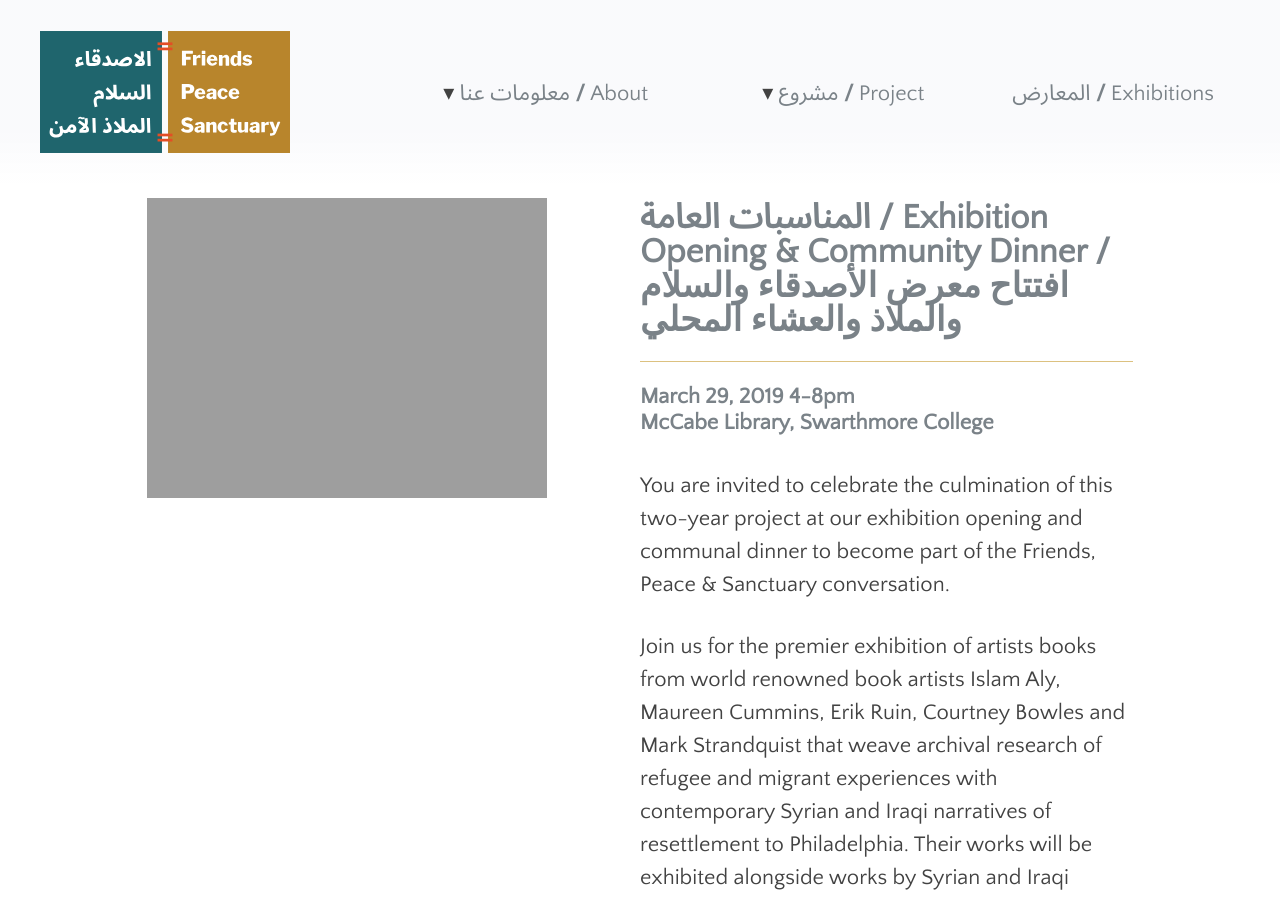
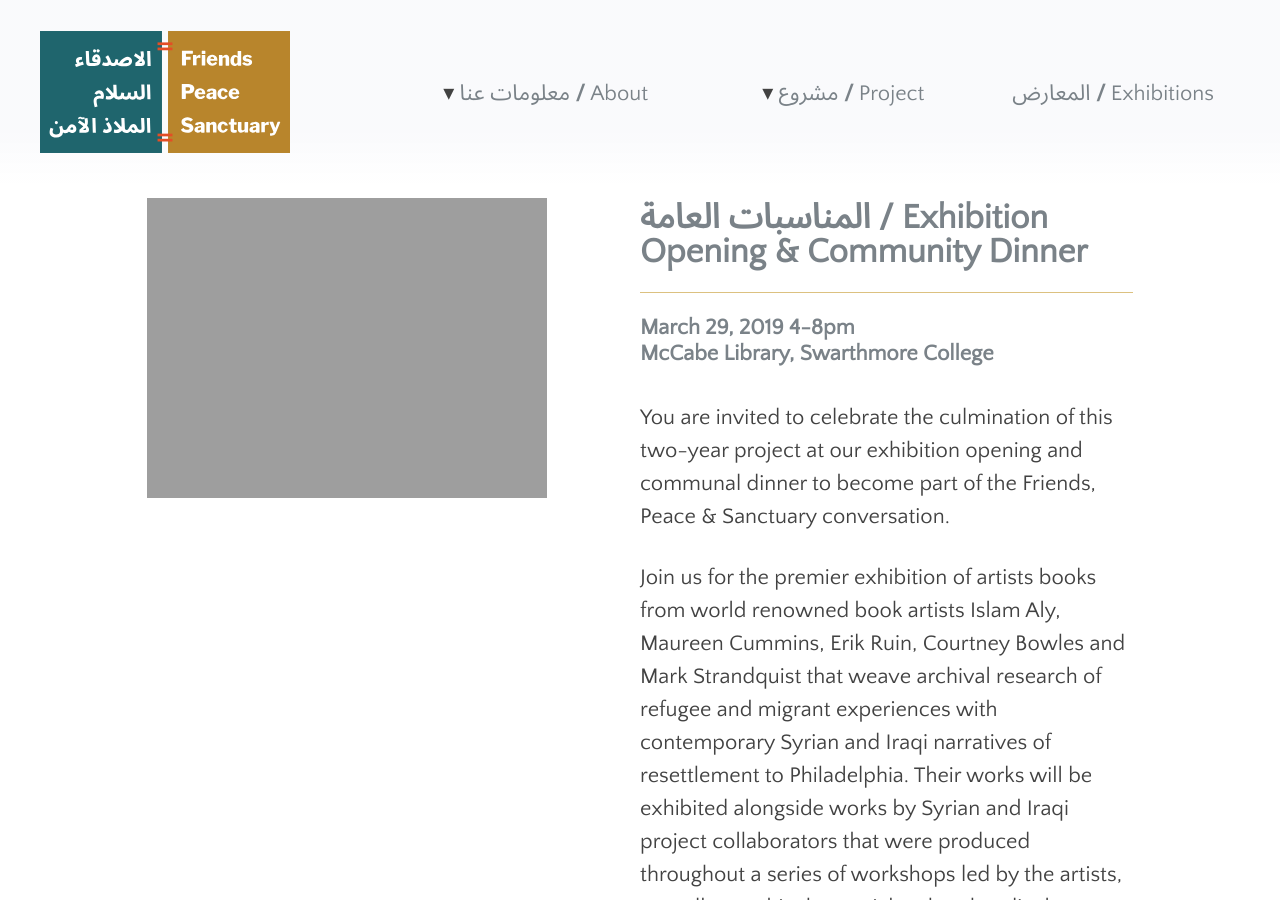
Before and after one commit to swat-ds/fps.swarthmore.edu, a Jekyll site: the page built from _posts/2019-02-21-community-dinner.md, in a window 1280 px wide and 900 px high. Built offline with Jekyll 4.4.1, drawn with Linux system fonts in a browser that asks for light colours.

Commit message:
Update 2019-02-21-community-dinner.md

```diff
--- a/_posts/2019-02-21-community-dinner.md
+++ b/_posts/2019-02-21-community-dinner.md
@@ -1,7 +1,5 @@
 ---
-title: >-
-  Exhibition Opening & Community Dinner / افتتاح معرض الأصدقاء والسلام والملاذ
-  والعشاء المحلي
+title: Exhibition Opening & Community Dinner
 title_ar: المناسبات العامة
 lang: en
 categories:
```
